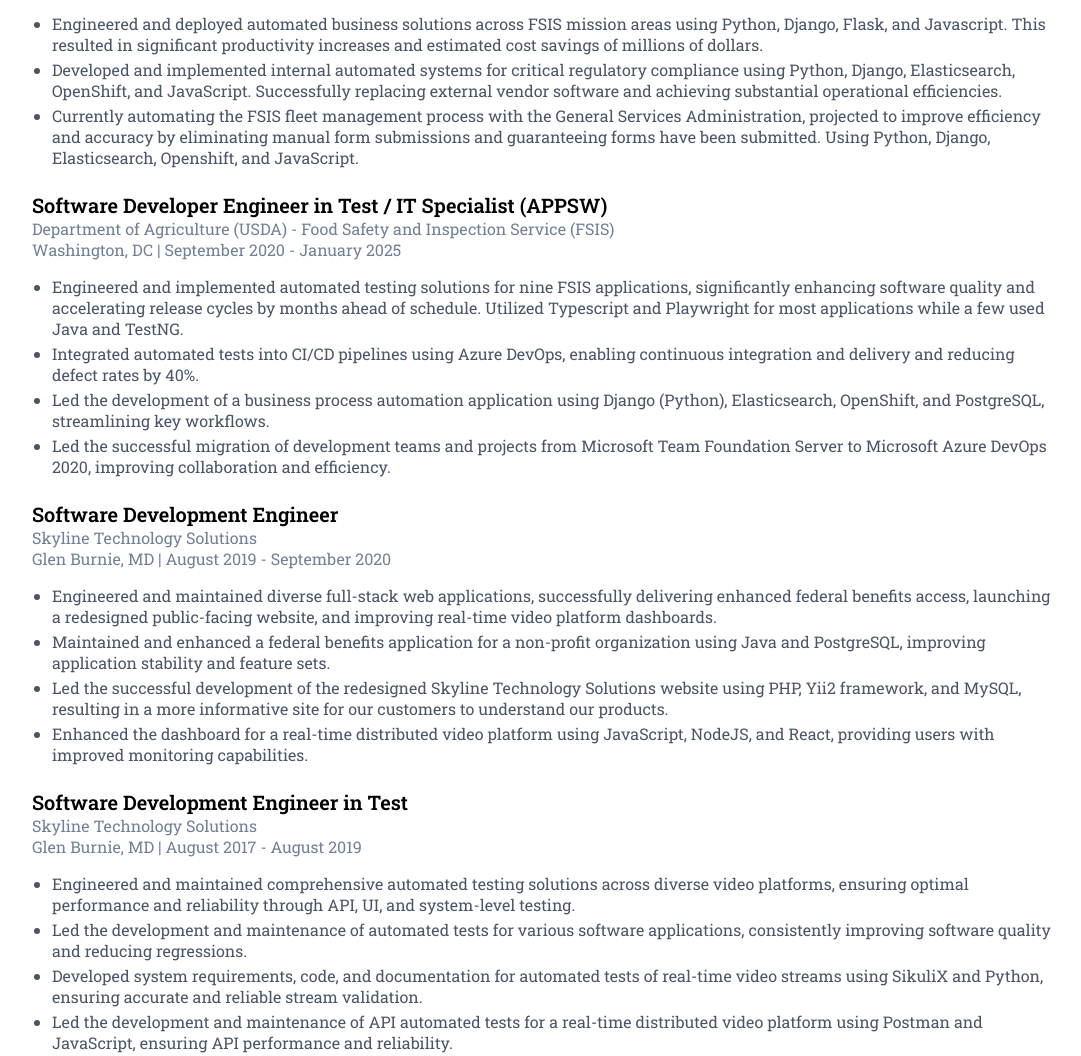
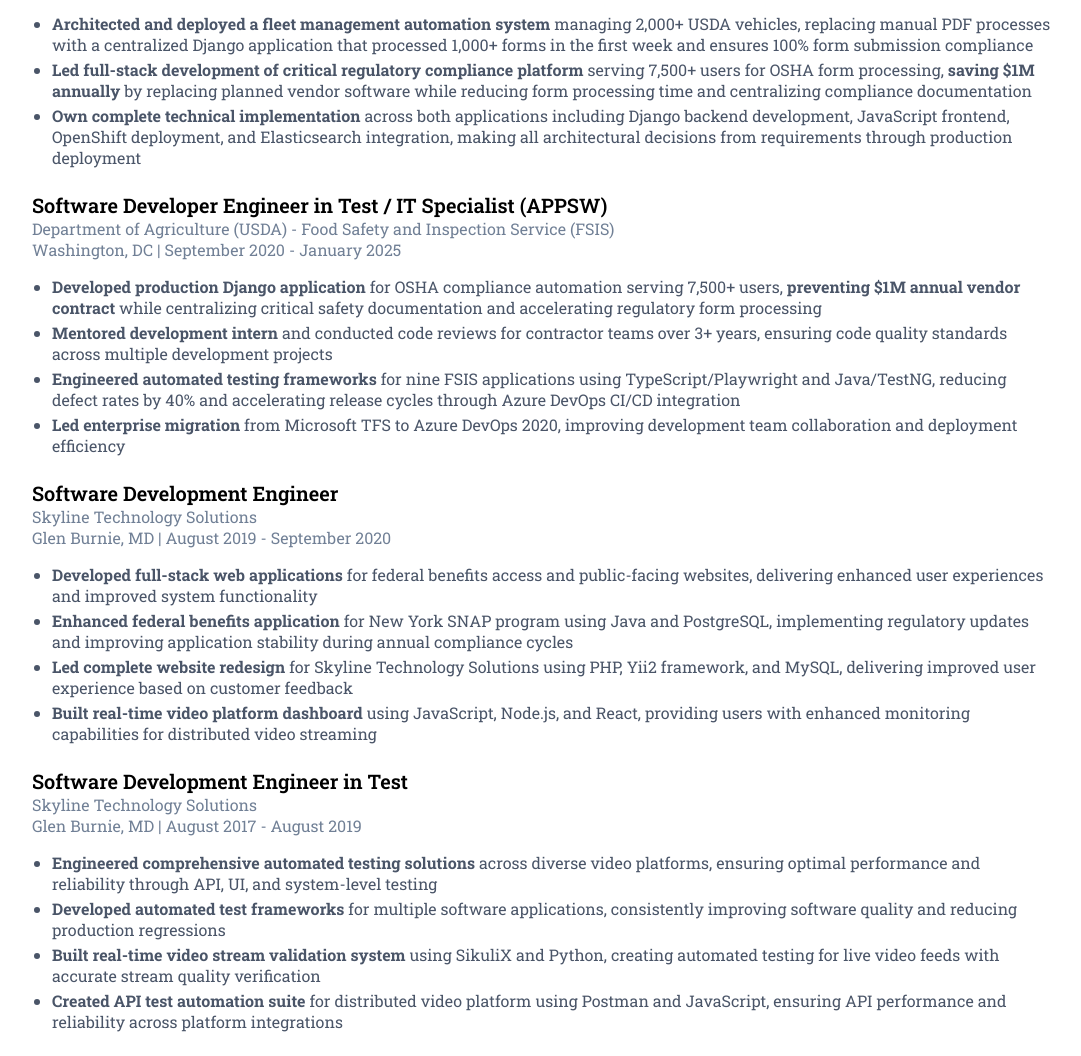
Before and after one commit to kingralph33/resume-kingralph, a plain HTML site: page public/index.html in a window 1280 px wide. Shown: the part 486-1542 px from the top of the page, without its empty margins (96-1177 px from the left). Drawn offline with Linux system fonts and the light colour scheme.

Commit message:
Update resume bullets

```diff
--- a/public/index.html
+++ b/public/index.html
@@ -52,13 +52,13 @@
           </p>
           <ul class="list-disc pl-5 text-gray-700 space-y-1 text-left mb-10">
             <li>
-              Engineered and deployed automated business solutions across FSIS mission areas using Python, Django, Flask, and Javascript.  This resulted in significant productivity increases and estimated cost savings of millions of dollars.
+              <strong>Architected and deployed a fleet management automation system</strong> managing 2,000+ USDA vehicles, replacing manual PDF processes with a centralized Django application that processed 1,000+ forms in the first week and ensures 100% form submission compliance
             </li>
             <li>
-              Developed and implemented internal automated systems for critical regulatory compliance using Python, Django, Elasticsearch, OpenShift, and JavaScript. Successfully replacing external vendor software and achieving substantial operational efficiencies.
+              <strong>Led full-stack development of critical regulatory compliance platform</strong> serving 7,500+ users for OSHA form processing, <strong>saving $1M annually</strong> by replacing planned vendor software while reducing form processing time and centralizing compliance documentation
             </li>
             <li>
-              Currently automating the FSIS fleet management process with the General Services Administration, projected to improve efficiency and accuracy by eliminating manual form submissions and guaranteeing forms have been submitted. Using Python, Django, Elasticsearch, Openshift, and JavaScript.
+              <strong>Own complete technical implementation</strong> across both applications including Django backend development, JavaScript frontend, OpenShift deployment, and Elasticsearch integration, making all architectural decisions from requirements through production deployment
             </li>
           </ul>
         </div>
@@ -77,16 +77,16 @@
           </p>
           <ul class="list-disc pl-5 text-gray-700 space-y-1 text-left">
             <li>
-              Engineered and implemented automated testing solutions for nine FSIS applications, significantly enhancing software quality and accelerating release cycles by months ahead of schedule. Utilized Typescript and Playwright for most applications while a few used Java and TestNG.
+              <strong>Developed production Django application</strong> for OSHA compliance automation serving 7,500+ users, <strong>preventing $1M annual vendor contract</strong> while centralizing critical safety documentation and accelerating regulatory form processing
             </li>
             <li>
-              Integrated automated tests into CI/CD pipelines using Azure DevOps, enabling continuous integration and delivery and reducing defect rates by 40%.
+              <strong>Mentored development intern</strong> and conducted code reviews for contractor teams over 3+ years, ensuring code quality standards across multiple development projects
             </li>
             <li>
-              Led the development of a business process automation application using Django (Python), Elasticsearch, OpenShift, and PostgreSQL, streamlining key workflows.
+              <strong>Engineered automated testing frameworks</strong> for nine FSIS applications using TypeScript/Playwright and Java/TestNG, reducing defect rates by 40% and accelerating release cycles through Azure DevOps CI/CD integration
             </li>
             <li>
-              Led the successful migration of development teams and projects from Microsoft Team Foundation Server to Microsoft Azure DevOps 2020, improving collaboration and efficiency.
+              <strong>Led enterprise migration</strong> from Microsoft TFS to Azure DevOps 2020, improving development team collaboration and deployment efficiency
             </li>
           </ul>
         </div>
@@ -104,16 +104,16 @@
           </p>
           <ul class="list-disc pl-5 text-gray-700 space-y-1 text-left mb-10">
             <li>
-              Engineered and maintained diverse full-stack web applications, successfully delivering enhanced federal benefits access, launching a redesigned public-facing website, and improving real-time video platform dashboards.
+              <strong>Developed full-stack web applications</strong> for federal benefits access and public-facing websites, delivering enhanced user experiences and improved system functionality
             </li>
             <li>
-              Maintained and enhanced a federal benefits application for a non-profit organization using Java and PostgreSQL, improving application stability and feature sets.
+              <strong>Enhanced federal benefits application</strong> for New York SNAP program using Java and PostgreSQL, implementing regulatory updates and improving application stability during annual compliance cycles
             </li>
             <li>
-              Led the successful development of the redesigned Skyline Technology Solutions website using PHP, Yii2 framework, and MySQL, resulting in a more informative site for our customers to understand our products.
+              <strong>Led complete website redesign</strong> for Skyline Technology Solutions using PHP, Yii2 framework, and MySQL, delivering improved user experience based on customer feedback
             </li>
             <li>
-              Enhanced the dashboard for a real-time distributed video platform using JavaScript, NodeJS, and React, providing users with improved monitoring capabilities.
+              <strong>Built real-time video platform dashboard</strong> using JavaScript, Node.js, and React, providing users with enhanced monitoring capabilities for distributed video streaming
             </li>
           </ul>
         </div>
@@ -131,16 +131,16 @@
           </p>
           <ul class="list-disc pl-5 text-gray-700 space-y-1 text-left mb-10">
             <li>
-              Engineered and maintained comprehensive automated testing solutions across diverse video platforms, ensuring optimal performance and reliability through API, UI, and system-level testing.
+              <strong>Engineered comprehensive automated testing solutions</strong> across diverse video platforms, ensuring optimal performance and reliability through API, UI, and system-level testing
             </li>
             <li>
-              Led the development and maintenance of automated tests for various software applications, consistently improving software quality and reducing regressions.
+              <strong>Developed automated test frameworks</strong> for multiple software applications, consistently improving software quality and reducing production regressions
             </li>
             <li>
-              Developed system requirements, code, and documentation for automated tests of real-time video streams using SikuliX and Python, ensuring accurate and reliable stream validation.
+              <strong>Built real-time video stream validation system</strong> using SikuliX and Python, creating automated testing for live video feeds with accurate stream quality verification
             </li>
             <li>
-              Led the development and maintenance of API automated tests for a real-time distributed video platform using Postman and JavaScript, ensuring API performance and reliability.
+              <strong>Created API test automation suite</strong> for distributed video platform using Postman and JavaScript, ensuring API performance and reliability across platform integrations
             </li>
           </ul>
         </div>
@@ -151,21 +151,19 @@
         <h2 class="section-title">TECHNICAL SKILLS</h2>
         <ul class="list-disc pl-5 text-gray-700 space-y-1 text-left">
           <li>
-            <strong>Cloud Platforms:</strong> AWS, Microsoft Azure, RedHat
-            OpenShift
-          </li>
-
-          <li>
-            <strong>Programming Languages:</strong> Python, JavaScript, TypeScript
+            <strong>Cloud Platforms:</strong> AWS, Microsoft Azure, RedHat OpenShift
           </li>
           <li>
-            <strong>Frameworks:</strong> Node.js, Django, React, Angular
+            <strong>Programming Languages:</strong> Python, JavaScript, TypeScript, Java
           </li>
           <li>
-            <strong>Databases:</strong> PostgreSQL, MySQL, Sqlite, MongoDB
+            <strong>Frameworks:</strong> Django, Node.js, React, Flask
           </li>
           <li>
-            <strong>Tools:</strong> Docker, Terraform, Selenium, TestNG, Playwright, JUnit,  LoadRunner Professional
+            <strong>Databases:</strong> PostgreSQL, MySQL, Elasticsearch, MongoDB
+          </li>
+          <li>
+            <strong>Tools:</strong> Docker, Azure DevOps, Playwright, Terraform, Git
           </li>
         </ul>
       </section>
```
